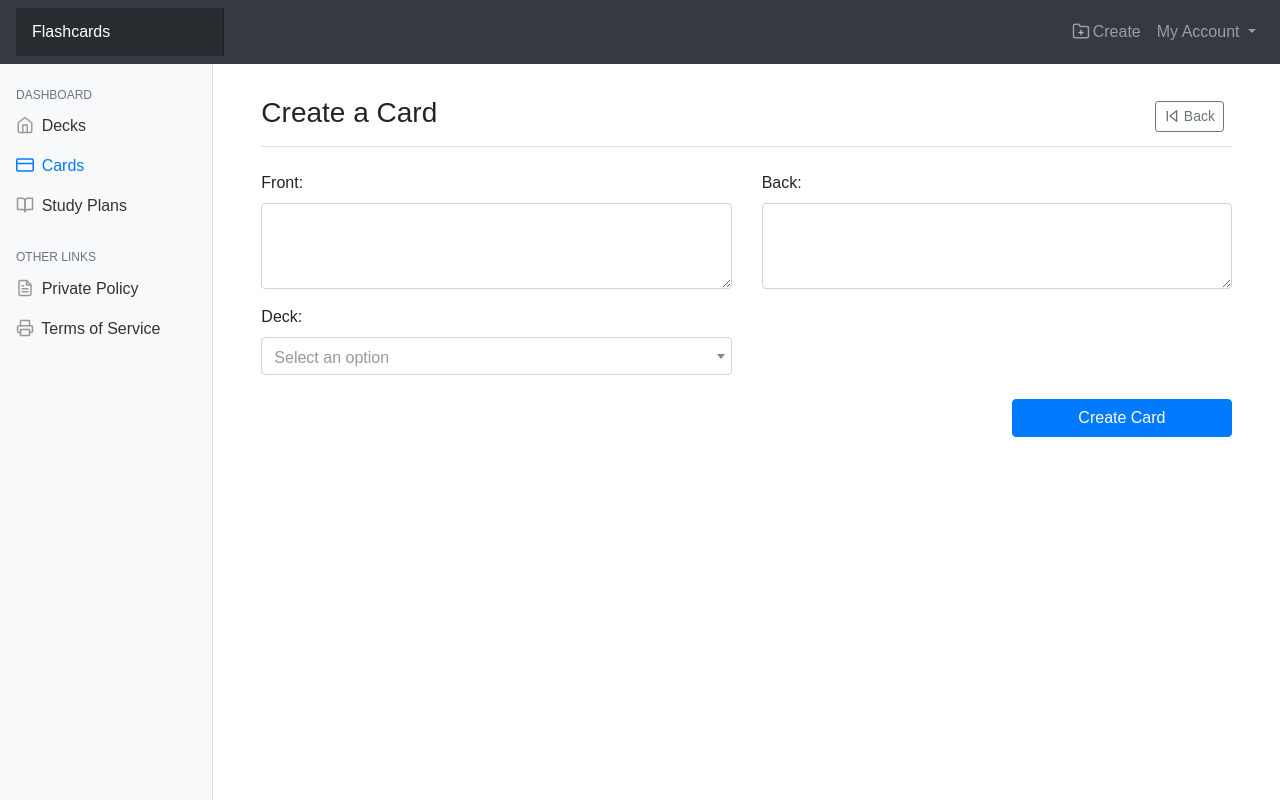
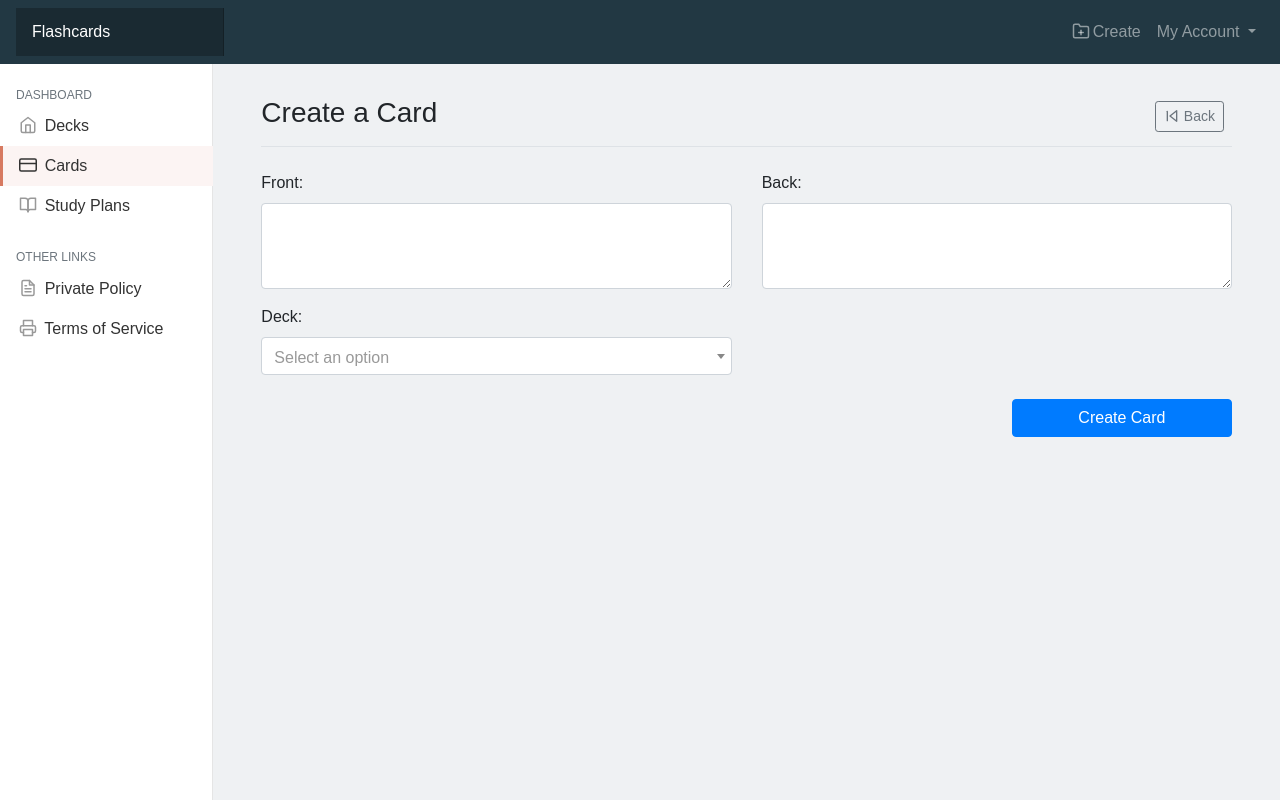
Before and after one commit to Victornguli/flashlearn, a Flask app: page /card in a window 1280 px wide. Run offline with Flask 2, Linux system fonts and the light colour scheme; the visitor is signed in with stand-in values (Sample User, id 1); data comes from the database, SQL or seed files in the repository; data that the repository does not hold is empty; some libraries are stand-ins or nearby versions.

Commit message:
update sidebar and top nav colors

```diff
--- a/flashlearn/static/css/main.css
+++ b/flashlearn/static/css/main.css
@@ -2,6 +2,7 @@ body {
     padding: 0;
     margin: 0;
     font-family: "Nunito", sans-serif;
+    background: #EFF1F3;
 }
 
 .feather {
@@ -20,8 +21,9 @@ body {
     bottom: 0;
     left: 0;
     z-index: 100;
+    background: #ffffff;
     /* Behind the navbar */
-    padding: 48px 0 0;
+    padding: 3rem 0 0 0;
     /* Height of navbar */
     box-shadow: inset -1px 0 0 rgba(0, 0, 0, .1);
 }
@@ -46,6 +48,7 @@ body {
 .sidebar .nav-link {
     font-weight: 500;
     color: #333;
+    border-left: 3px solid #ffff;
 }
 
 .sidebar .nav-link .feather {
@@ -54,8 +57,10 @@ body {
 }
 
 .sidebar .nav-link.active {
-    color: #007bff;
+    border-left: solid 3px #D77A61;
+    background-color: #fcf4f3;
 }
+
 
 .sidebar .nav-link:hover .feather,
 .sidebar .nav-link.active .feather {
@@ -70,6 +75,10 @@ body {
 /*
    * Navbar
 */
+
+.navbar {
+    background: #223843
+}
 
 .navbar-brand {
     padding-top: .75rem;
@@ -245,12 +254,14 @@ div.dataTables_wrapper div.dataTables_info {
 /* Checkbox styles end */
 
 
+/* Main content container */
+#main-content {}
+
+
 /* Media queries */
 @media (max-width: 767.98px) {
 
-    /* .sidebar {
-        top: 5rem;
-    } */
+
     .navbar-brand.col-lg-2,
     .navbar-brand.col-md-3 {
         position: relative;
--- a/flashlearn/templates/dashboard/_navigation.html
+++ b/flashlearn/templates/dashboard/_navigation.html
@@ -1,4 +1,4 @@
-<nav class="navbar navbar-expand-md navbar-dark sticky-top bg-dark flex-lg-nowrap">
+<nav class="navbar navbar-expand-md navbar-dark sticky-top flex-lg-nowrap">
     <a class="navbar-brand col-md-3 col-lg-2 mr-0 px-3" href="#">
         Flashcards
     </a>
--- a/flashlearn/templates/dashboard/_sidebar.html
+++ b/flashlearn/templates/dashboard/_sidebar.html
@@ -1,4 +1,4 @@
-<nav id="sidebarMenu" class="col-md-3 col-lg-2 d-md-block bg-light sidebar collapse">
+<nav id="sidebarMenu" class="col-md-3 col-lg-2 d-md-block  sidebar collapse">
     <div class="sidebar-sticky pt-3">
         <ul class="nav flex-column">
             <li class="nav-item d-md-none">
--- a/flashlearn/templates/dashboard/cards/_cards.html
+++ b/flashlearn/templates/dashboard/cards/_cards.html
@@ -1,7 +1,7 @@
 {% extends "./dashboard/index.html" %}
 
 {% block maincontent %}
-<main role="main" class="col-md-9 ml-sm-auto col-lg-10 px-md-5 mt-3 mb-2">
+<main id="main-content" role="main" class="col-md-9 ml-sm-auto col-lg-10 px-md-5 mt-3 mb-5">
     {% with messages = get_flashed_messages() %}
     {% if messages %}
     <div class="flashes mt-2" style="text-decoration: none; list-style: none; margin: 0; padding: 0">
--- a/flashlearn/templates/dashboard/cards/_create.html
+++ b/flashlearn/templates/dashboard/cards/_create.html
@@ -2,7 +2,7 @@
 
 
 {% block maincontent %}
-<main role="main" class="col-md-9 ml-sm-auto col-lg-10 px-md-5 mt-3 mb-2">
+<main id="main-content" role="main" class="col-md-9 ml-sm-auto col-lg-10 px-md-5 mt-3 mb-5">
     <div
         class="d-flex justify-content-between flex-wrap flex-md-nowrap align-items-center pt-3 pb-2 mb-3 border-bottom">
         <h3 class="h3">Create a Card</h3>
--- a/flashlearn/templates/dashboard/decks/_create.html
+++ b/flashlearn/templates/dashboard/decks/_create.html
@@ -1,7 +1,7 @@
 {% extends './dashboard/index.html' %}
 
 {% block maincontent %}
-<main role="main" class="col-md-9 ml-sm-auto col-lg-10 px-md-5 mt-3 mb-2">
+<main id="main-content" role="main" class="col-md-9 ml-sm-auto col-lg-10 px-md-5 mt-3 mb-5">
     <div
         class="d-flex justify-content-between flex-wrap flex-md-nowrap align-items-center pt-3 pb-2 mb-3 border-bottom">
         <h3 class="h3">Create a deck</h3>
--- a/flashlearn/templates/dashboard/decks/_decks.html
+++ b/flashlearn/templates/dashboard/decks/_decks.html
@@ -1,7 +1,7 @@
 {% extends "./dashboard/index.html" %}
 
 {% block maincontent %}
-<main role="main" class="col-md-9 ml-sm-auto col-lg-10 px-md-5 mt-3 mb-2">
+<main id="main-content" role="main" class="col-md-9 ml-sm-auto col-lg-10 px-md-5 mt-3 mb-5">
     {% with messages = get_flashed_messages() %}
     {% if messages %}
     <div class="flashes mt-2" style="text-decoration: none; list-style: none; margin: 0; padding: 0">
--- a/flashlearn/templates/dashboard/plans/_create.html
+++ b/flashlearn/templates/dashboard/plans/_create.html
@@ -1,7 +1,7 @@
 {% extends './dashboard/index.html' %}
 
 {% block maincontent %}
-<main role="main" class="col-md-9 ml-sm-auto col-lg-10 px-md-5 mt-3 mb-2">
+<main id="main-content" role="main" class="col-md-9 ml-sm-auto col-lg-10 px-md-5 mt-3 mb-5">
     <div
         class="d-flex justify-content-between flex-wrap flex-md-nowrap align-items-center pt-3 pb-2 mb-3 border-bottom">
         <h3 class="h3">Create a study plan</h3>
--- a/flashlearn/templates/dashboard/plans/_plans.html
+++ b/flashlearn/templates/dashboard/plans/_plans.html
@@ -1,7 +1,7 @@
 {% extends "./dashboard/index.html" %}
 
 {% block maincontent %}
-<main role="main" class="col-md-9 ml-sm-auto col-lg-10 px-md-5 mt-3 mb-2">
+<main id="main-content" role="main" class="col-md-9 ml-sm-auto col-lg-10 px-md-5 mt-3 mb-2">
     {% with messages = get_flashed_messages() %}
     {% if messages %}
     <div class="flashes mt-2" style="text-decoration: none; list-style: none; margin: 0; padding: 0">
```
